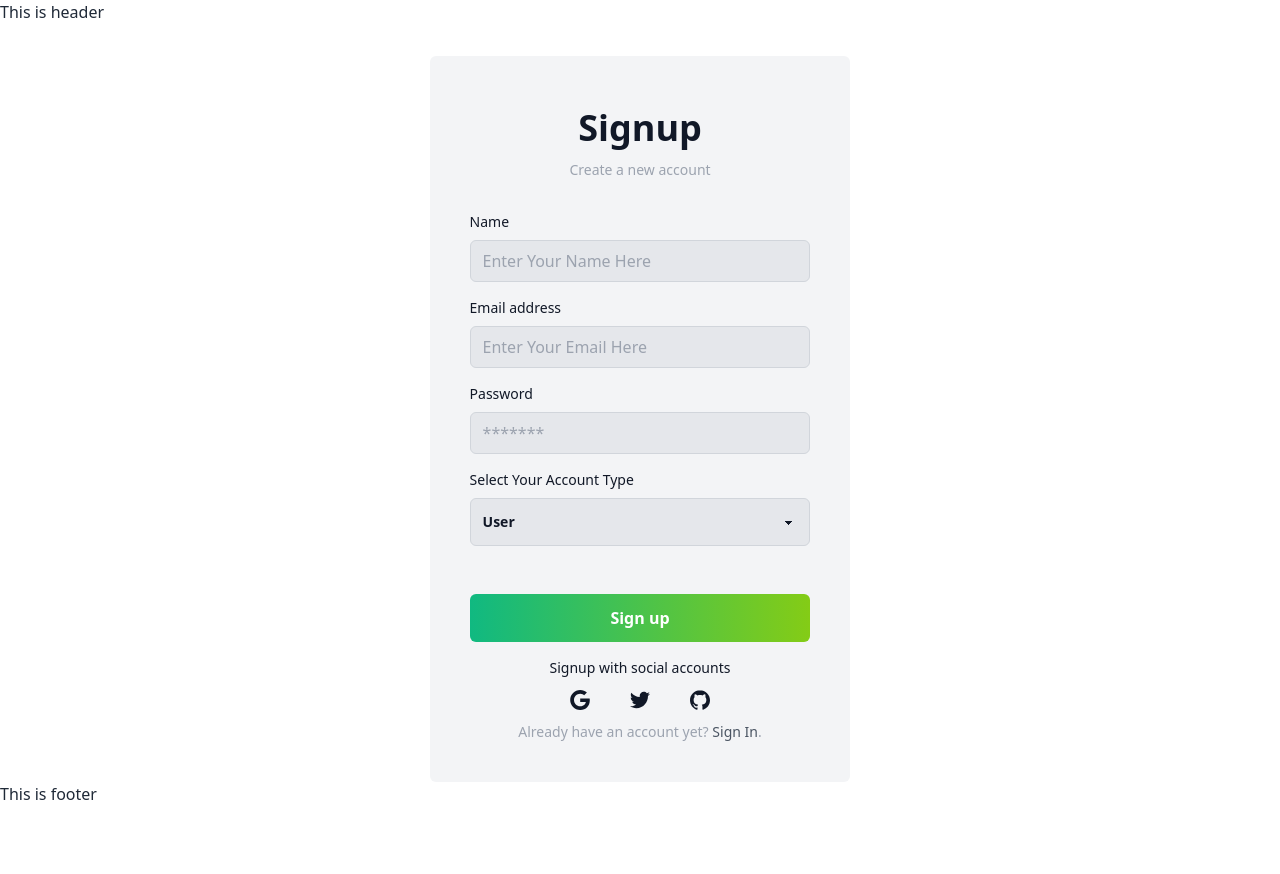
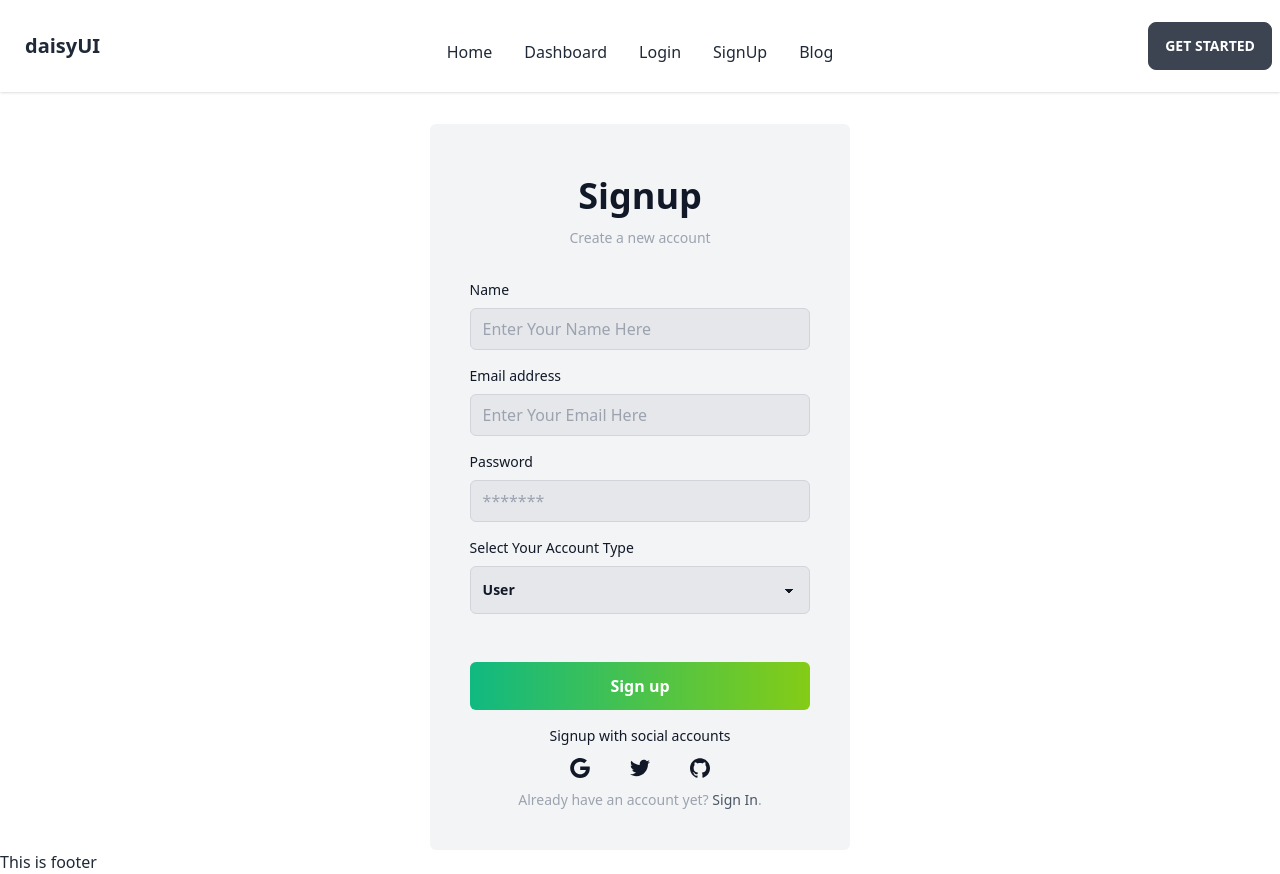
Before and after one commit to hmbadhon2/luxurius-lumber-client-side-repo, a React (Create React App) app: page /signup in a window 1280 px wide. Before the commit the page ends 806 px from the top, so only its background shows below. Built offline with nearby package versions, Linux system fonts and the light colour scheme; no server answers.

Commit message:
basic dashboard setup

```diff
--- a/src/Context/AuthProvider.js
+++ b/src/Context/AuthProvider.js
@@ -8,8 +8,8 @@ export const AuthContext = createContext();
 const auth = getAuth(app);
 
 const AuthProvider = ({children}) => {
-    const {user, setUser} = useState('');
-    const {loading, setLoading} = useState(true)
+    const [user, setUser] = useState(null);
+    const [loading, setLoading] = useState(true)
 
    const createUser = (email, password) =>{
     return createUserWithEmailAndPassword(auth,email, password)
@@ -19,6 +19,22 @@ const AuthProvider = ({children}) => {
     return signInWithEmailAndPassword(auth, email, password,);
    }
 
+//    useEffect(()=>{
+//     const unSubscribe = onAuthStateChanged(auth, currentUser =>{
+//           setUser(currentUser)
+//           setLoading(false)
+//       })
+//       return ()=> unSubscribe()
+//   },[])
+
+useEffect(()=>{
+    const unSubscribe = onAuthStateChanged(auth, currentUser =>{
+        setUser(currentUser)
+        setLoading(false)
+    });
+    return ()=> unSubscribe()
+},[])
+
    const googleUser = (googleProvider) =>{
     return signInWithPopup(auth, googleProvider)
    }
@@ -27,19 +43,6 @@ const AuthProvider = ({children}) => {
     setLoading(true)
     return signOut(auth)
 }
-
-useEffect(()=>{
-
- const unSubscribe=onAuthStateChanged(auth,
-    currentUser =>{
-        console.log(currentUser);
-        // setUser(currentUser);
-        // setLoading(false)
-    })
- return ()=> {
-    return unSubscribe()
-}
-},[])
 
 
 
--- /dev/null
+++ b/src/Layout/DashboardLayout.js
@@ -0,0 +1,50 @@
+import React, { useContext } from 'react';
+import { Link, Outlet } from 'react-router-dom';
+import { AuthContext } from '../Context/AuthProvider';
+import Footer from '../Pages/Shared/Footer/Footer';
+import Header from '../Pages/Shared/Header/Header';
+
+const DashboardLayout = () => {
+    const {user} = useContext(AuthContext)
+    return (
+        <div>
+            <Header></Header>
+        <div className="drawer drawer-mobile">
+        <input id="Luxurious-Lumber" type="checkbox" className="drawer-toggle" />
+        <div className="drawer-content flex flex-col items-center justify-center">
+       <Outlet></Outlet>
+
+        {/* <label htmlFor="Luxurious-Lumber" className="btn btn-primary drawer-button lg:hidden">Open drawer</label>
+   */}
+        </div>
+         <div className="drawer-side">
+         <label htmlFor="Luxurious-Lumber" className="drawer-overlay"></label>
+        <ul className="menu p-4 w-80 bg-base-100 text-base-content">
+
+             <li><Link to='/dashboard'> My Orders</Link></li>
+             {
+                // isSeller&&
+                <>
+                <li><Link to='/dashboard/addProduct'> Add Product</Link></li>
+                <li><Link to='/dashboard/myProduct'> My Product</Link></li>
+                </>
+             }
+
+             {
+                // isAdmin &&
+                <>
+                <li><Link to='/dashboard/myProduct'> All Seller</Link></li>
+                <li><Link to='/dashboard/myProduct'> All Buyer</Link></li>
+                </>
+             }
+
+        </ul>
+
+  </div>
+</div>
+        </div>
+
+    );
+};
+
+export default DashboardLayout;
--- a/src/Pages/Shared/Header/Header.js
+++ b/src/Pages/Shared/Header/Header.js
@@ -1,10 +1,53 @@
-import React from 'react';
+import React, { useContext } from 'react';
+import { Link } from 'react-router-dom';
+import { AuthContext } from '../../../Context/AuthProvider';
 
 const Header = () => {
+    const {user, } = useContext(AuthContext)
+    const navItem = <>
+    <li><Link to='/home'>Home</Link> </li>
+    <li><Link to='/Dashboard'>Dashboard</Link> </li>
+
+    {
+        user?.uid?
+         <li><Link to='/logout'>Sign Out</Link> </li>
+         :
+        <>
+        <li><Link to='/login'>Login</Link> </li>
+        <li><Link to='/signup'>SignUp</Link> </li>
+        </>
+    }
+
+    <li><Link to='/blog'>Blog</Link> </li>
+
+    </>
+
     return (
-        <div>
-            <h1>This is header</h1>
-        </div>
+        <div className="navbar bg-base-100 shadow">
+  <div className="navbar-start">
+    <div className="dropdown">
+      <label tabIndex={0} className="btn btn-ghost lg:hidden">
+        <svg xmlns="http://www.w3.org/2000/svg" className="h-5 w-5" fill="none" viewBox="0 0 24 24" stroke="currentColor"><path strokeLinecap="round" strokeLinejoin="round" strokeWidth="2" d="M4 6h16M4 12h8m-8 6h16" /></svg>
+      </label>
+      <ul tabIndex={0} className="menu menu-compact dropdown-content mt-3 p-2 shadow bg-base-100 rounded-md  w-52">
+      {
+        navItem
+      }
+      </ul>
+    </div>
+    <Link className="btn btn-ghost normal-case text-xl">daisyUI</Link>
+  </div>
+  <div className="navbar-center hidden lg:flex">
+    <ul className="menu menu-horizontal   mt-3 p-2  bg-base-100 rounded-md">
+     {
+        navItem
+     }
+    </ul>
+  </div>
+  <div className="navbar-end">
+    <Link className="btn">Get started</Link>
+  </div>
+</div>
     );
 };
 
```
